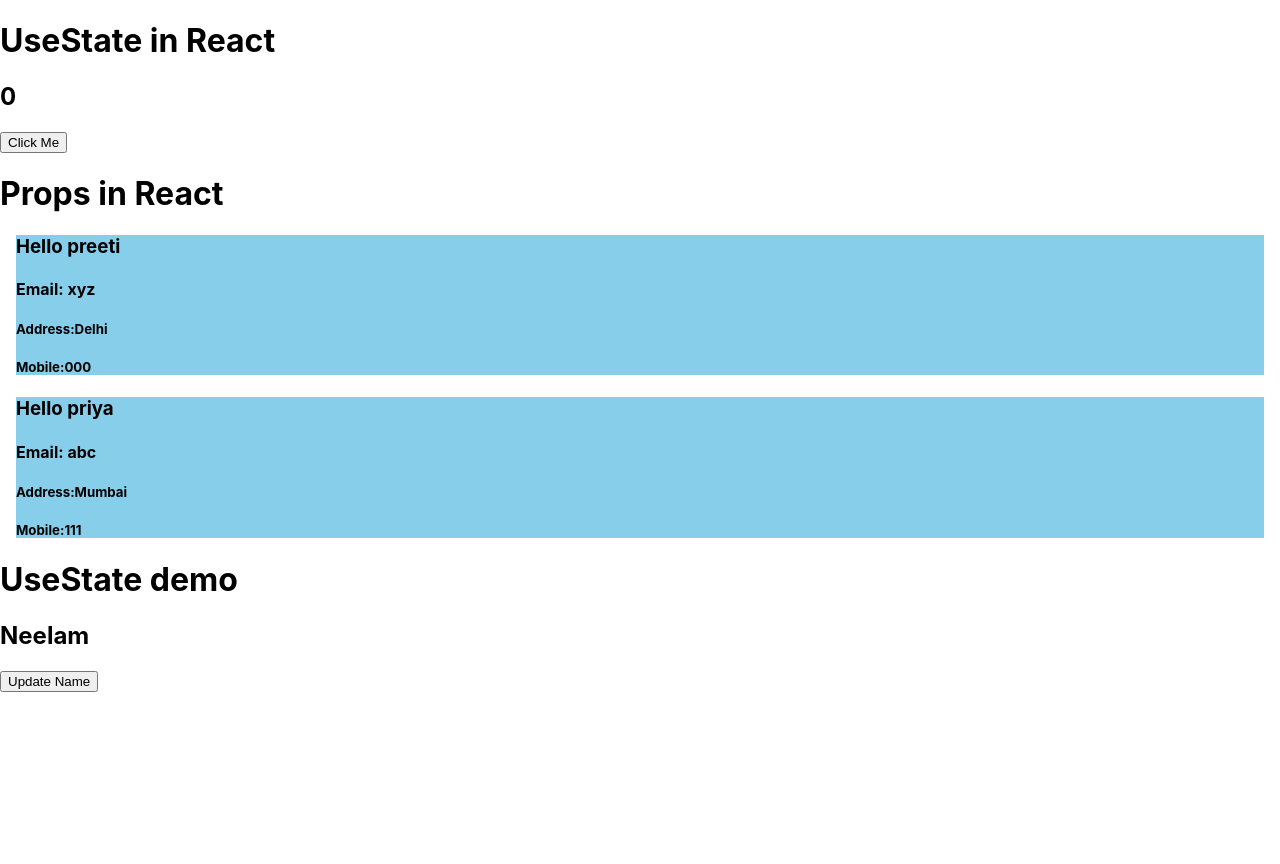
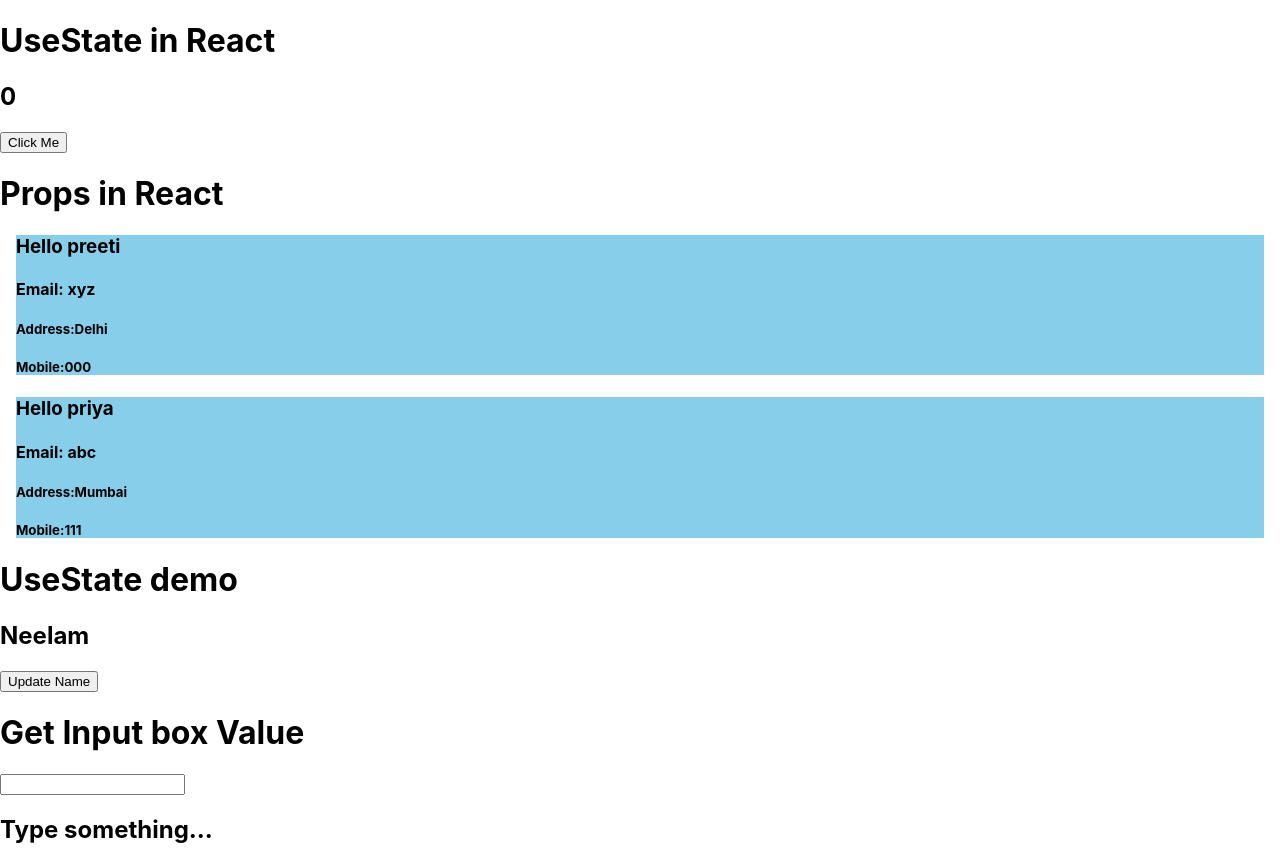
Before and after one commit to Neelam618/react-demo, a React (Create React App) app: page / in a window 1280 px wide. Before the commit the page ends 800 px from the top, so only its background shows below. Built offline with nearby package versions, Linux system fonts and the light colour scheme.

Commit message:
display input value while typing using useState

```diff
--- a/src/App.js
+++ b/src/App.js
@@ -1,6 +1,7 @@
 import {useState} from 'react'
 import UseStatedemo from './components/UseStatedemo'
 import Students from './components/Propsdemo'
+import GetInputValue from './components/GetInputValue'
 
 function App() {
 const [data, setData] = useState(0);
@@ -20,6 +21,8 @@ const [data, setData] = useState(0);
 
       <h1>UseState demo</h1>
       <UseStatedemo />
+      <h1>Get Input box Value</h1>
+      <GetInputValue />
     </>
   );
 }
--- /dev/null
+++ b/src/components/GetInputValue.js
@@ -0,0 +1,15 @@
+import {useState} from 'react'
+
+export default function GetInputValue() {
+    const [data, setData] = useState('Type something...');
+
+    function getData(val) {
+        setData(val.target.value)
+    }
+    return (
+        <div>
+            <input type="text" onChange={getData}/>
+            <h2>{data}</h2>
+        </div>
+    )
+}
```
